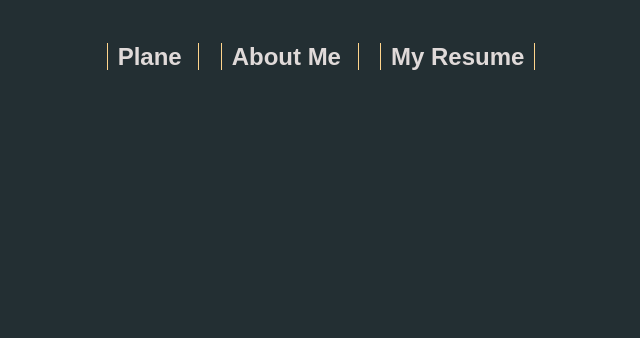
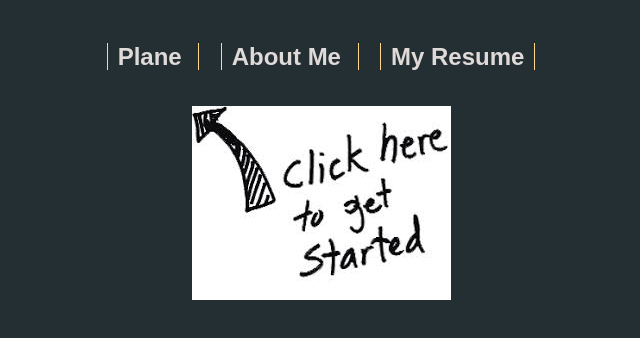
Before and after one commit to RomaOkorosso/romaokorosso.github.io, a plain HTML site: page index.html in a window 1280 px wide. Shown: the whole page, without its empty margins (319-959 px from the left). Drawn offline with Linux system fonts and the light colour scheme.

Commit message:
final touches

```diff
--- a/index.html
+++ b/index.html
@@ -5,7 +5,6 @@
     <title>Site about me</title>
     <link rel="stylesheet" href="styles/general.css">
     <link rel="stylesheet" href="styles/navigation.css">
-    <link rel="stylesheet" href="styles/resume.css">
 </head>
 
 <body>
@@ -28,5 +27,8 @@
         </a>
     </h2>
 </div>
+
+<div align="center">
+    <img class="index_img" src="images/click_here.jfif" height="194" width="259"/></div>
 </body>
 </html>
--- a/styles/general.css
+++ b/styles/general.css
@@ -17,3 +17,7 @@ body {
     height: 75px;
     background-color: #37494f;
 }
+
+.index_img {
+    margin-top: 35px;
+}
```
Also changed, not shown: about_me.html (+1 -0 lines), images/click_here.jfif (added).
